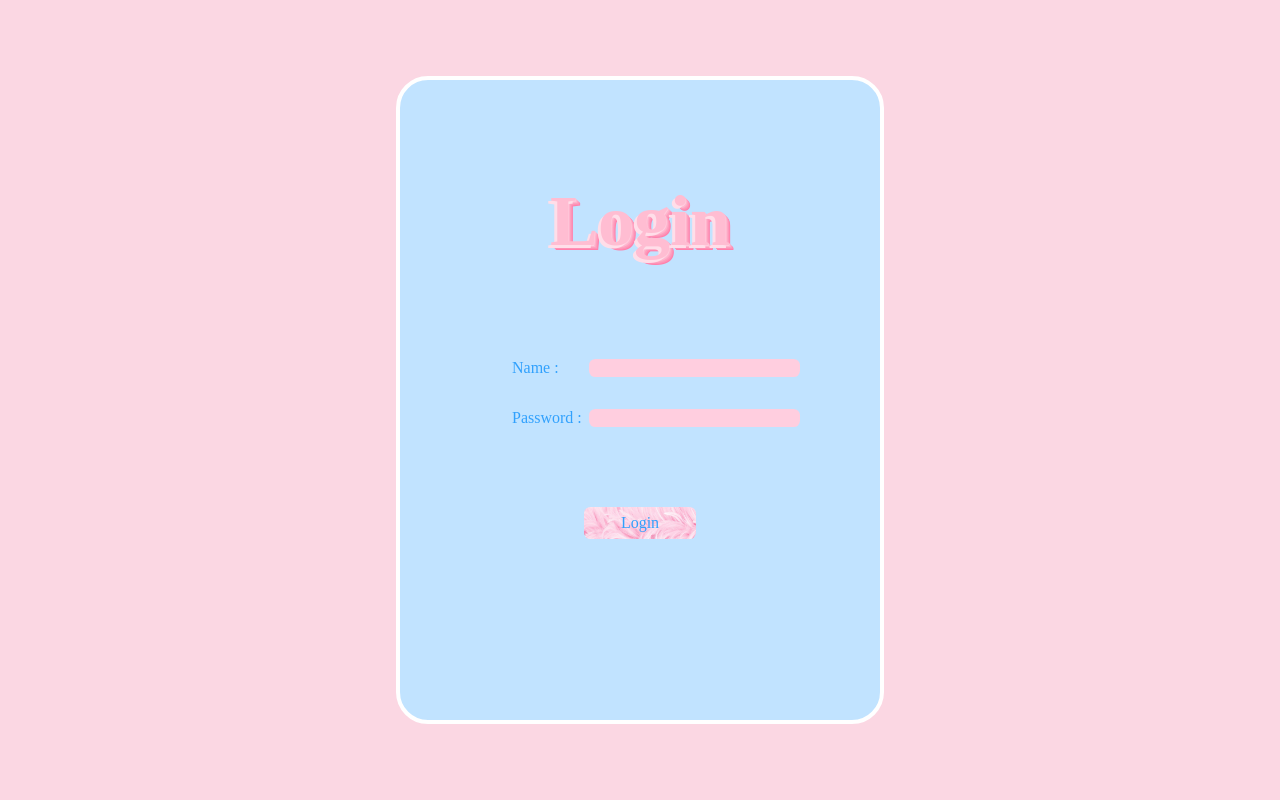
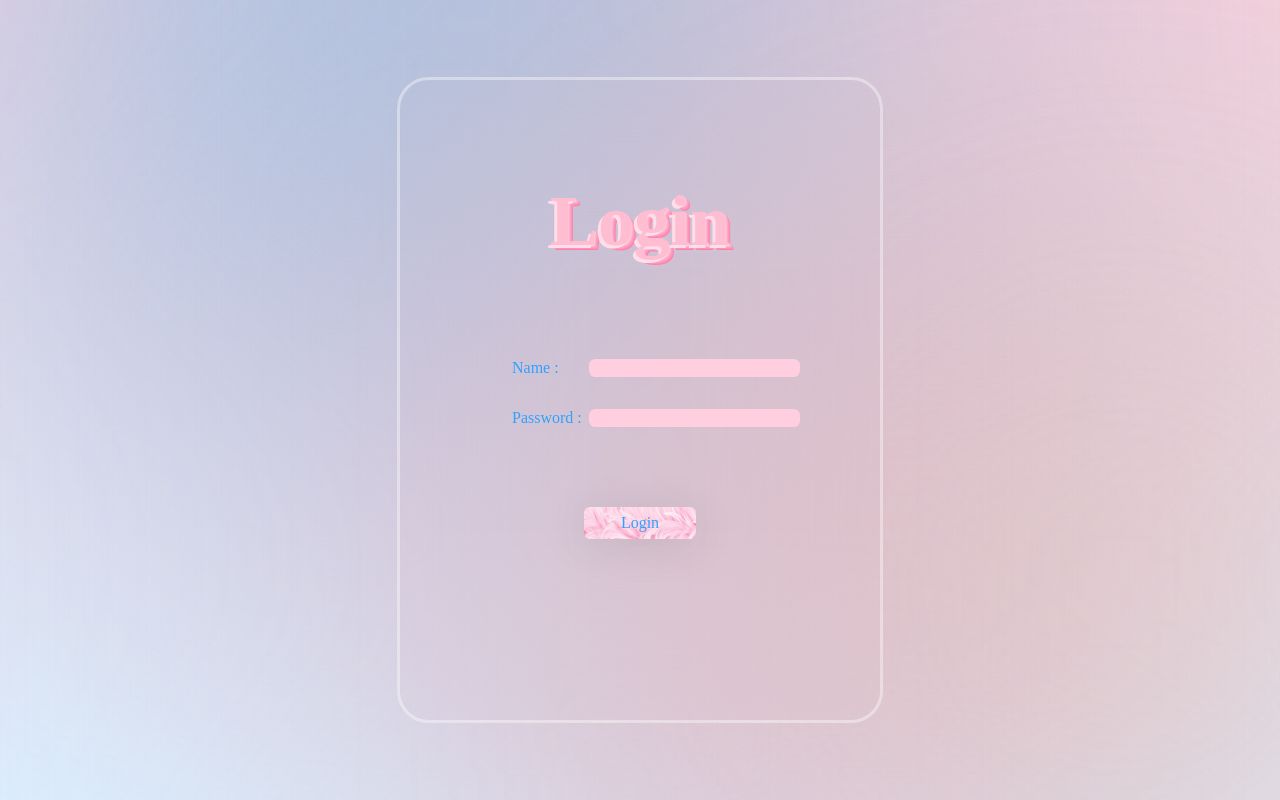
Before and after one commit to wood-crafter/my-tinder, a React (Create React App) app: page /login in a window 1280 px wide. Shown: the top 800 px of the page. Built offline with nearby package versions, Linux system fonts and the light colour scheme.

Commit message:
[Fix] login back ground linear gradient

```diff
--- a/src/App.css
+++ b/src/App.css
@@ -7,7 +7,6 @@
   top: 0;
   bottom: 0;
   right: 0;
-  background-color: #fbd7e3;
   font-family: "Niconne", cursive;
   color: #31a1fd,
 }
@@ -15,3 +14,42 @@
 *:focus {
   outline: none;
 }
+
+section {
+  position: absolute;
+  width: 100%;
+  height: 100vh;
+  display: flex;
+  justify-content: center;
+  align-items: center;
+  background: linear-gradient(to bottom, #fbd7e3, #dff1ff);
+}
+
+section .color {
+  position: absolute;
+  filter: blur(15rem);
+}
+
+section .color:nth-child(1) {
+  background: #8fbde2;
+  width: 50rem;
+  height: 50rem;
+  top: -25rem;
+  left: 3rem;
+}
+
+section .color:nth-child(2) {
+  background: #ddaebd;
+  width: 50rem;
+  height: 50rem;
+  bottom: -10rem;
+  right: 0;
+}
+
+section .color:nth-child(3) {
+  background: #e6e6bd;
+  width: 20rem;
+  height: 20rem;
+  bottom: 3rem;
+  right: 0px;
+}
--- a/src/App.js
+++ b/src/App.js
@@ -33,7 +33,11 @@ function App() {
   return (
     <Router>
       <div className='App'>
-
+        <section>
+          <div className='color'></div>
+          <div className='color'></div>
+          <div className='color'></div>
+        </section>
         <AuthProvider>
           <AppRoutes />
         </AuthProvider>
--- a/src/views/Login/Login.css
+++ b/src/views/Login/Login.css
@@ -14,11 +14,17 @@
   align-items: center;
   justify-content: center;
   border-radius: 2rem;
-  border: 0.3rem solid #ffffff;
+  border: 0.2rem solid rgba(255, 255, 255, 0.4);
   height: 40rem;
   max-height: calc(100vh - 1.6rem);
   width: 30rem;
-  background-color: #c1e3ff;
+  backdrop-filter: blur(5rem);
+}
+
+.login-form:hover {
+  transform: scale(1.01);
+  border: 0.2rem solid rgba(255, 255, 255, 0.8);
+  cursor: pointer;
 }
 
 .form-inner {
@@ -68,10 +74,18 @@ h2 {
   margin-top: 4rem;
   display: flex;
   background-image: url('../../../public/login-button.jpg');
+  background-color: rgba(255,255,255,0);
   background-size: cover;
   height: 2rem;
   width: 7rem;
   border-radius: 0.4rem;
+  backdrop-filter: blur(5rem);
+  transition: 0.5s;
+  box-shadow: 0 5px 45px rgba(0, 0, 0, 0.1);
+}
+
+.submit-div:hover {
+  cursor: pointer;
 }
 
 .submit {
@@ -82,4 +96,5 @@ h2 {
   color: #31a1fd;
   font-family: "Niconne", cursive;
   font-size: 1rem;
+  pointer-events: none;
 }
```
